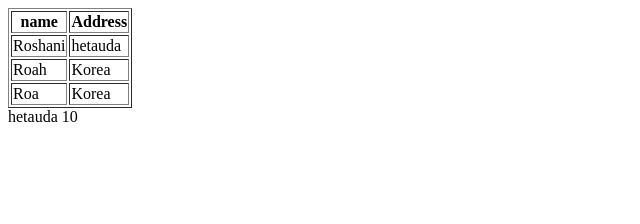
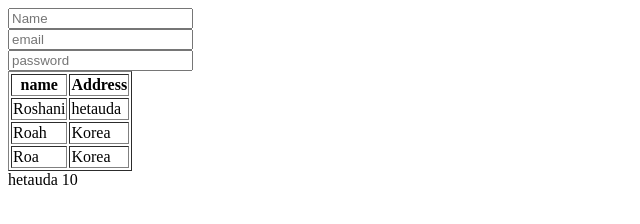
Before and after one commit to RoshaniRauniyar592/rebaseRoshani, a plain HTML site: page index.html in a window 1280 px wide. Shown: the whole page, without its empty margins (0-640 px from the left). Drawn offline with Linux system fonts and the light colour scheme.

Commit message:
feat: add feature as form

```diff
--- a/index.html
+++ b/index.html
@@ -6,6 +6,13 @@
     <title>rebase</title>
 </head>
 <body>
+    <form>
+        <input type="text" placeholder="Name">
+        <br>
+        <input type="email" placeholder="email">
+        <br>
+        <input type="password" placeholder="password">
+    </form>
    <table border="1">
     <tr>
         <th>
```
